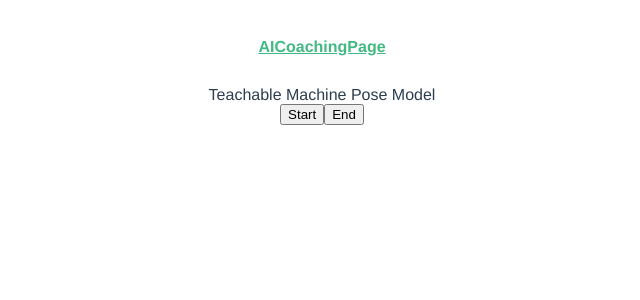
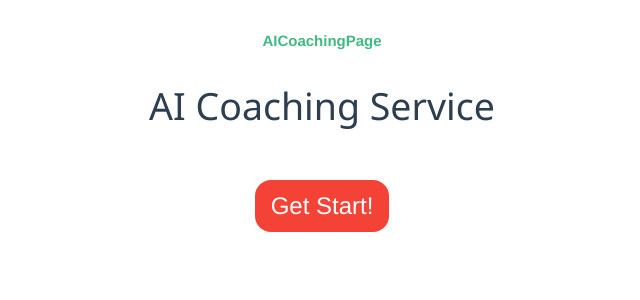
Before and after one commit to seunghee6022/Yogart, a Vue app in the folder AI_Coaching/ai_coaching/: page / in a window 1280 px wide. Shown: the top 300 px of the page, without its empty margins (318-958 px from the left). Built offline with nearby package versions, Linux system fonts and the light colour scheme.

Commit message:
UPDATE | CSS and organize and upgrade functions

```diff
--- a/AI_Coaching/ai_coaching/public/index.html
+++ b/AI_Coaching/ai_coaching/public/index.html
@@ -5,8 +5,10 @@
     <meta http-equiv="X-UA-Compatible" content="IE=edge">
     <meta name="viewport" content="width=device-width,initial-scale=1.0">
     <link rel="icon" href="<%= BASE_URL %>favicon.ico">
-
-
+    <!-- font awesome -->
+    <link rel="stylesheet" href="https://stackpath.bootstrapcdn.com/font-awesome/4.7.0/css/font-awesome.min.css" integrity="sha384-wvfXpqpZZVQGK6TAh5PVlGOfQNHSoD2xbE+QkPxCAFlNEevoEH3Sl0sibVcOQVnN" crossorigin="anonymous">
+    <link rel="stylesheet" href="https://www.w3schools.com/w3css/4/w3.css">
+    <link rel="stylesheet" href="https://stackpath.bootstrapcdn.com/bootstrap/4.5.0/css/bootstrap.min.css" integrity="sha384-9aIt2nRpC12Uk9gS9baDl411NQApFmC26EwAOH8WgZl5MYYxFfc+NcPb1dKGj7Sk" crossorigin="anonymous">
     <title><%= htmlWebpackPlugin.options.title %></title>
   </head>
   <body>
--- a/AI_Coaching/ai_coaching/src/components/AI.vue
+++ b/AI_Coaching/ai_coaching/src/components/AI.vue
@@ -1,18 +1,32 @@
 <template>
   <div>
       <div id="AI"  v-if="!loading">
-            <div>Teachable Machine Pose Model</div>
-            <button v-if="startBtn" type="button" @click="init">Start</button>
-            <button v-if="!startBtn" type="button" @click="restart">Restart</button>
-            <button type="button" @click="stop">End</button>
-       </div>
+            <h1>AI Coaching Service</h1>
+            <button v-if="startBtn" class="w3-btn w3-round-xlarge w3-red w3-xlarge m-5" type="button" @click="init">Get Start!</button>
+             </div>
 
        <div id="loading" v-if="loading">
-           <h1>Loading</h1>
+           <h3 class="m-5">AI 요가 코칭 서비스를 시작합니다</h3>
+
+           <!-- <i class="fa fa-circle-o-notch fa-spin fa-3x fa-fw"></i>
+          <span class="sr-only">Loading...</span> -->
+
+          <i class="fa fa-spinner fa-pulse fa-5x fa-fw m-5"></i>
+      `   <span class="sr-only">Loading...</span>
+
+            <!-- <i class="fa fa-refresh fa-spin fa-3x fa-fw" aria-hidden="true"></i>
+            <span class="sr-only">Refreshing...</span> -->
+
+            <h3 class="m-5">웹캠을 켜주시고 잠시만 기다려 주세요</h3>
+            <p> AI Yoga Coaching Service is running, Please turn on your webcam and wait</p>
+
+
         </div>
-       <div v-if="aiPage">
-            <h1>AI</h1>
+       <div v-if="aiPage" class="m-1">
            <p>AI 코칭을 경험해 보세요</p>
+           <button v-if="!startBtn" class="w3-button w3-teal" type="button" @click="restart">Restart</button>
+            <button v-if="!startBtn" class="w3-button w3-black" type="button" @click="stop">End</button>
+
         </div>
         <div><canvas id="canvas"></canvas></div>
         <div id="label-container"></div>
@@ -122,8 +136,8 @@
 
                 // Convenience function to setup a webcam
                 //여기 웹캠 사이즈
-                const width = 200;
-                const height = 200;
+                const width = 400;
+                const height = 400;
                 const flip = true; // whether to flip the webcam
                 webcam = new tmPose.Webcam(width, height, flip); // width, height, flip
                 await webcam.setup(); // request access to the webcam
```
Also changed, not shown: AI_Coaching/ai_coaching/src/components/Loading.vue (deleted, +0 -16 lines).
